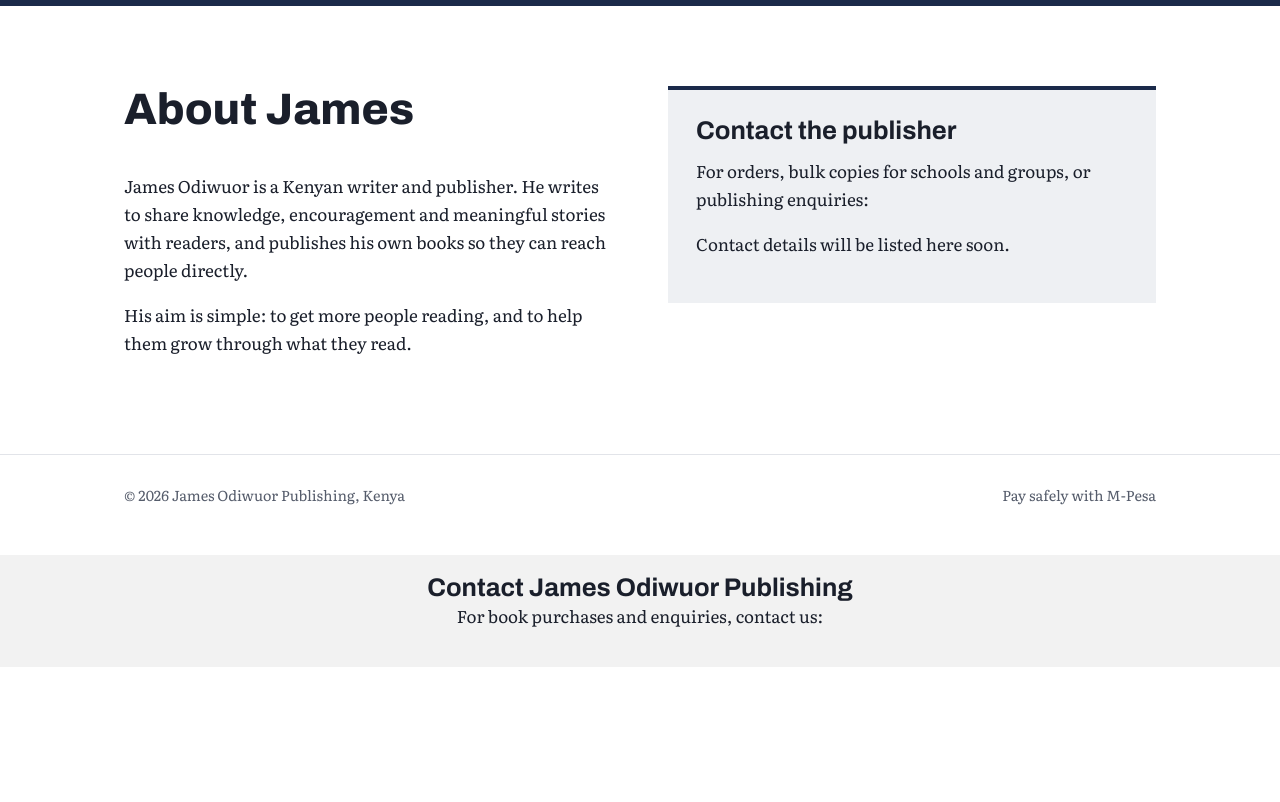
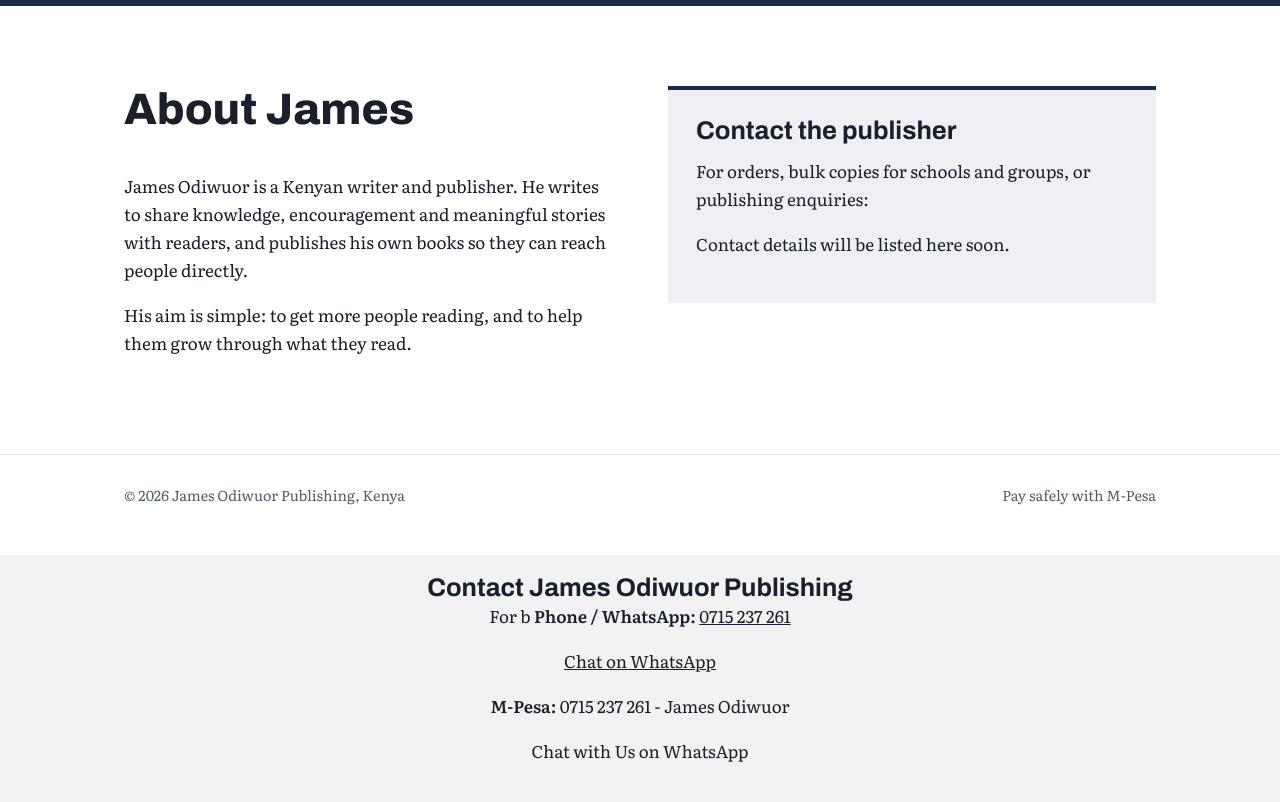
Before and after one commit to jamesodiwuor538-byte/James-odiwuor-publisher, a plain HTML site: page index.html in a window 1280 px wide. Shown: the part 2371-3173 px from the top of the page. Before the commit the page ends 3038 px from the top, so only its background shows below. Drawn offline with Linux system fonts and the light colour scheme.

Commit message:
Update index.html

```diff
--- a/index.html
+++ b/index.html
@@ -658,16 +658,11 @@ document.getElementById("year").textContent = new Date().getFullYear();
 
 <section style="background:#f2f2f2; padding:20px; text-align:center; margin-top:20px;">
   <h2>Contact James Odiwuor Publishing</h2>
-  <p>For book purchases and enquiries, contact us:</p>
-
-  <p>
-    <a href="tel:+25411904253
-      Call Us: +254 119044253
+  <p>For b
     </a>
-  </p>
-
-  <p>
-    <a href="https://wa.me/254119044253
+  </<p><strong>Phone / WhatsApp:</strong> <a href="tel:+254715237261">0715 237 261</a></p>
+<p><a href="https://wa.me/254715237261?text=Hi%20James%2C%20I%20want%20to%20order%20a%20book">Chat on WhatsApp</a></p>
+<p><strong>M-Pesa:</strong> 0715 237 261 - James Odiwuor</p>
       Chat with Us on WhatsApp
     </a>
   </p>
```
